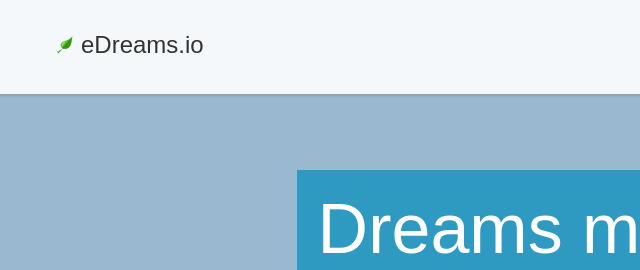
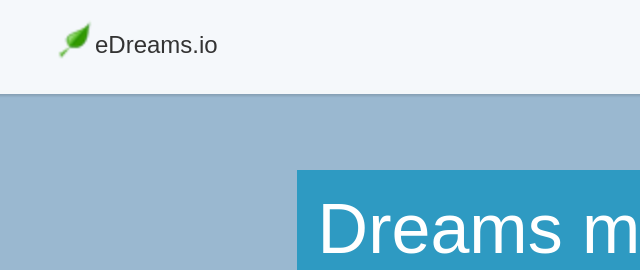
Before and after one commit to younes-barhouni/hackathon-e-sante, a plain HTML site: page index.html in a window 1280 px wide. Shown: the top 270 px of the page, 15-655 px from the left. Drawn offline with nearby package versions, Linux system fonts and the light colour scheme; a web font is replaced by a local one.

Commit message:
adjust header css

```diff
--- a/css/main.css
+++ b/css/main.css
@@ -420,10 +420,10 @@ a
 	}
 	.navbar-brand-logo
 	{
-		height:20px;
-		padding:15px 6px 15px 0px;
-		-moz-box-sizing: content-box;
-		box-sizing: content-box;
+		height: 40px;
+	  /* padding: 15px 6px 15px 0px; */
+	  -moz-box-sizing: content-box;
+	  box-sizing: content-box;
 	}
 	.navbar .btn
 	{
```
